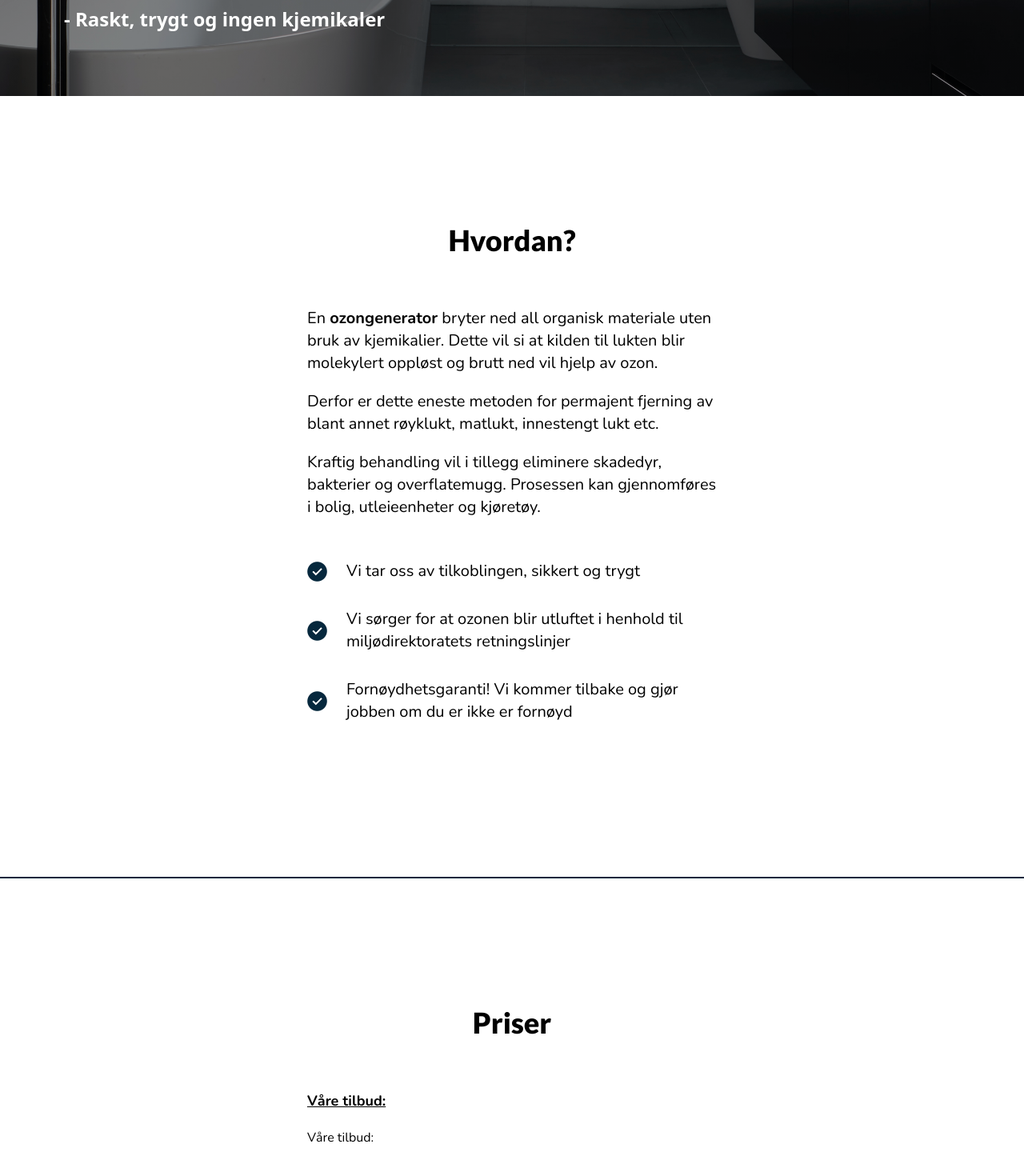
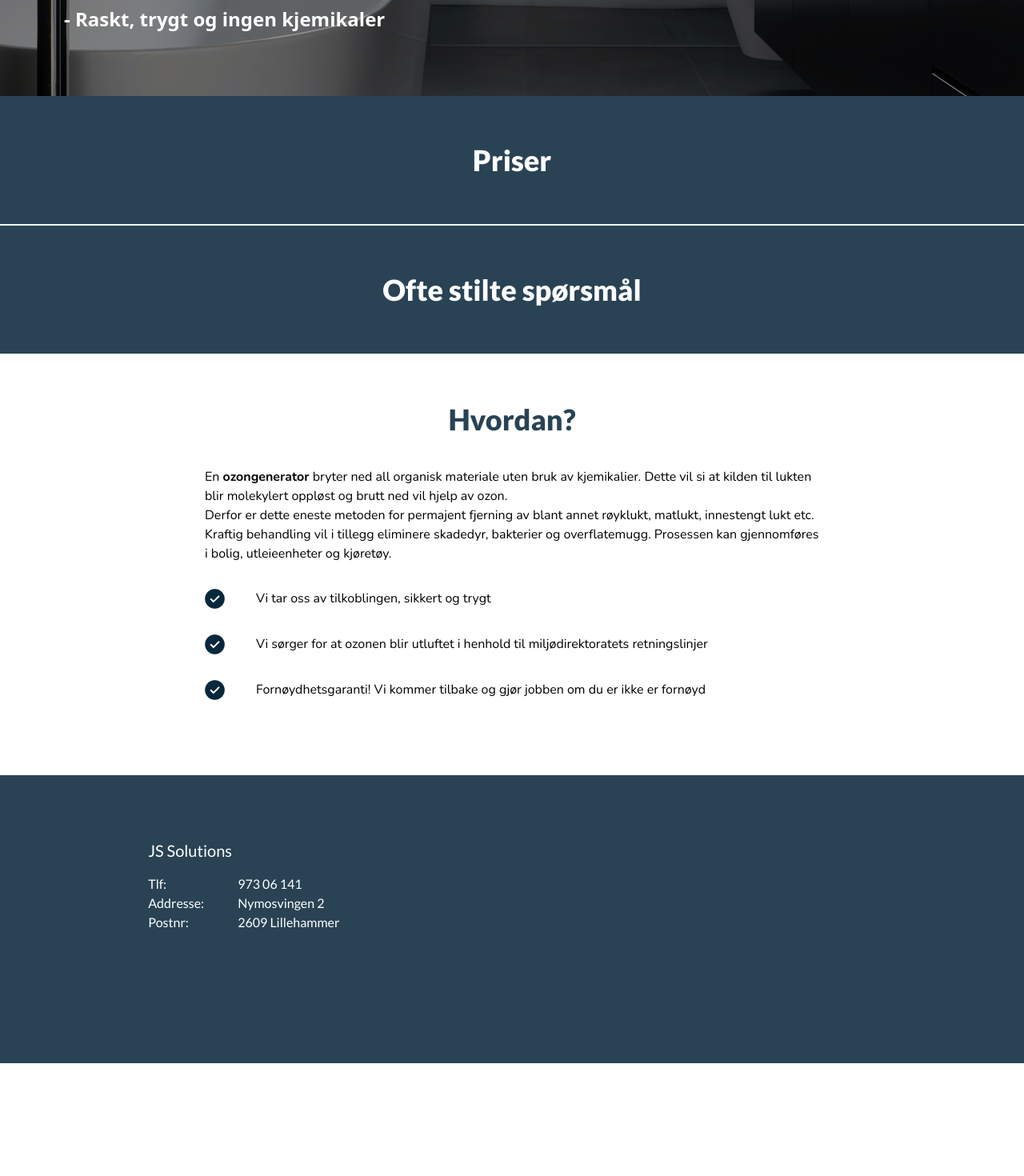
Before and after one commit to MagnusPladsen/ozonbehandling, a Next.js app: page / in a window 1280 px wide. Shown: the part 680-2150 px from the top of the page at 80% size. After the commit the page ends 2009 px from the top, so only its background shows below. Built offline with nearby package versions, Linux system fonts and the light colour scheme; grey boxes are pictures that could not be loaded.

Commit message:
changed design

```diff
--- a/components/index/FAQ.component.tsx
+++ b/components/index/FAQ.component.tsx
@@ -1,37 +1,63 @@
 import React from "react";
 import DefaultButton from "../buttons/DefaultButton.component";
 import BulletInfo from "./BulletInfo.component";
+import { AnimatePresence, motion } from "framer-motion";
 
-export default function FAQ() {
+export default function FAQ({
+  open,
+  setOpen,
+}: {
+  open: boolean;
+  setOpen: Function;
+}) {
   const questionStyling = "font-bold text-lg underline";
   return (
-    <div className="pb-[160px]">
-      <h2 className="font-header font-extrabold text-2xl text-center lg:text-4xl pb-16">
+    <div
+      className={`py-[60px] ${open ? "" : " bg-primary text-white"} w-full`}
+      onClick={() => setOpen("faq")}
+    >
+      <h2
+        className={`font-header font-extrabold text-2xl text-center lg:text-4xl ${
+          open ? "text-primary" : "text-white"
+        }`}
+      >
         Ofte stilte spørsmål
       </h2>
-      <div className="text-left flex flex-col gap-5 font-text ">
-        <p className={`${questionStyling}`}>
-          Er ozon farlig?
-        </p>
+      <AnimatePresence initial={false}
+    >
+      {open ? (
+        <motion.div
+        initial={{ display: "none", height: 0 }}
+        animate={{ display: "block", height: "auto", marginTop: 40 }}
+        exit={{ display: "none", height: 0 }}
+          className={`text-left flex flex-col gap-5 font-text   w-[60vw] mx-auto`}
+        >
+            <p className={`${questionStyling}`}>Er ozon farlig?</p>
             <p className={``}>
-        Ozon er skadelig å puste inn. Derfor er det viktig å forlate området, lukk alle dører og vinduer før maskinen begynner å jobbe. Vi fjerner også folk, dyr og planter fra behandlingsområdet.
+              Ozon er skadelig å puste inn. Derfor er det viktig å forlate
+              området, lukk alle dører og vinduer før maskinen begynner å jobbe.
+              Vi fjerner også folk, dyr og planter fra behandlingsområdet.
             </p>
 
-        <p className={`${questionStyling} pt-5`}>
-          Hva må jeg gjøre?
-        </p>
+            <p className={`${questionStyling} pt-5`}>Hva må jeg gjøre?</p>
             <p className={``}>
-        Det eneste du som kunde må gjøre er å booke en time med oss. Vi tar resten av jobben. Vi kommer til deg, setter opp maskinen og fjerner alt som kan være i fare for ozon.
+              Det eneste du som kunde må gjøre er å booke en time med oss. Vi
+              tar resten av jobben. Vi kommer til deg, setter opp maskinen og
+              fjerner alt som kan være i fare for ozon.
             </p>
 
             <p className={`${questionStyling} pt-5`}>
               Hva skjer med planter og dyr?
             </p>
             <p className={``}>
-        Ozongassen er brutt ned etter 1 time og er ikke lengre farlig for friske mennesker. Da kan man gå inn og starte utlufting, deretter er det trygt for alle etter 3 timer (gravide, lungesykdom, nedsatt immunforsvar etc)
+              Ozongassen er brutt ned etter 1 time og er ikke lengre farlig for
+              friske mennesker. Da kan man gå inn og starte utlufting, deretter
+              er det trygt for alle etter 3 timer (gravide, lungesykdom, nedsatt
+              immunforsvar etc)
             </p>
-
-      </div>
+          </motion.div>
+        ) : null}
+      </AnimatePresence>
     </div>
   );
 }
--- a/components/index/HowInfo.component.tsx
+++ b/components/index/HowInfo.component.tsx
@@ -1,29 +1,54 @@
+import { AnimatePresence, motion } from "framer-motion";
 import BulletInfo from "./BulletInfo.component";
 
-export default function HowInfo() {
+export default function HowInfo({
+  open,
+  setOpen,
+}: {
+  open: boolean;
+  setOpen: Function;
+}) {
   const paragraphStyling = "";
   return (
-    <div className="pb-[160px]">
-      <h2 className="font-header font-extrabold text-center text-4xl pb-16">
+    <div
+      className={`py-[60px] ${open ? "" : " bg-primary text-white"} `}
+      onClick={() => setOpen("howInfo")}
+    >
+      <h2
+        className={`font-header font-extrabold text-2xl text-center lg:text-4xl ${
+          open ? "text-primary" : "text-white"
+        }`}
+      >
         Hvordan?
       </h2>
-      <div className="text-left flex flex-col gap-5 font-text text-xl ">
+      <AnimatePresence initial={false}
+    >
+      {open ? (
+        <motion.div
+        initial={{ display: "none", height: 0 }}
+        animate={{ display: "block", height: "auto", marginTop: 40 }}
+        exit={{ display: "none", height: 0 }}
+          className={`text-left flex flex-col gap-5 font-text   w-[60vw] mx-auto`}
+        >
             <p className={paragraphStyling}>
               En <span className="font-bold">ozongenerator</span> bryter ned all
-          organisk materiale uten bruk av kjemikalier. Dette vil si at kilden til lukten blir molekylert oppløst og brutt ned
-          vil hjelp av ozon.
+              organisk materiale uten bruk av kjemikalier. Dette vil si at
+              kilden til lukten blir molekylert oppløst og brutt ned vil hjelp
+              av ozon.
             </p>
             <p className={paragraphStyling}>
-          Derfor er dette eneste metoden for permajent fjerning av blant annet
-          røyklukt, matlukt, innestengt lukt etc.
+              Derfor er dette eneste metoden for permajent fjerning av blant
+              annet røyklukt, matlukt, innestengt lukt etc.
             </p>
             <p className={paragraphStyling}>
               Kraftig behandling vil i tillegg eliminere skadedyr, bakterier og
-          overflatemugg.
-          Prosessen kan gjennomføres i bolig, utleieenheter og kjøretøy.
+              overflatemugg. Prosessen kan gjennomføres i bolig, utleieenheter
+              og kjøretøy.
             </p>
             <BulletInfo />
-      </div>
+          </motion.div>
+        ) : null}
+      </AnimatePresence>
     </div>
   );
 }
--- a/components/index/Prices.component.tsx
+++ b/components/index/Prices.component.tsx
@@ -1,23 +1,42 @@
 import React from "react";
 import DefaultButton from "../buttons/DefaultButton.component";
 import BulletInfo from "./BulletInfo.component";
+import { AnimatePresence, motion } from "framer-motion";
 
-export default function Prices() {
+export default function Prices({
+  open,
+  setOpen,
+}: {
+  open: boolean;
+  setOpen: Function;
+}) {
   const questionStyling = "font-bold text-lg underline";
   return (
-    <div className="pb-[160px]">
-      <h2 className="font-header font-extrabold text-2xl text-center lg:text-4xl pb-16">
+    <div
+      className={`py-[60px] ${open ? "" : " bg-primary text-white"} `}
+      onClick={() => setOpen("prices")}
+    >
+      <h2
+        className={`font-header font-extrabold text-2xl text-center lg:text-4xl ${
+          open ? "text-primary" : "text-white"
+        }`}
+      >
         Priser
       </h2>
-      <div className="text-left flex flex-col gap-5 font-text ">
-        <p className={`${questionStyling}`}>
-          Våre tilbud:
-        </p>
-        <p className={``}>
-          Våre tilbud:
-        </p>
-
-      </div>
+      <AnimatePresence initial={false}
+    >
+      {open ? (
+        <motion.div
+        initial={{ display: "none", height: 0 }}
+        animate={{ display: "block", height: "auto", marginTop: 40 }}
+        exit={{ display: "none", height: 0 }}
+          className={`text-left flex flex-col gap-5 font-text   w-[60vw] mx-auto`}
+        >
+          <p className={`${questionStyling}`}>Våre tilbud:</p>
+          <p className={``}></p>
+        </motion.div>
+      ): null}
+      </AnimatePresence>
     </div>
   );
 }
--- a/components/siteWrapper/SiteWrapper.component.tsx
+++ b/components/siteWrapper/SiteWrapper.component.tsx
@@ -13,11 +13,11 @@ export default function SiteWrapper({
             return (
               <>
                 <div
-                  className={` mx-auto w-[80vw] md:w-[60vw] xl:w-[40vw] flex flex-col pt-[160px]`}
+                  className={` flex flex-col`}
                 >
                   {child}
                 </div>
-                <Spacer />
+                <div className="bg-white w-[80vw] mx-auto h-[2px]"></div>
               </>
             );
           })
--- a/components/spacer/Spacer.component.tsx
+++ b/components/spacer/Spacer.component.tsx
@@ -1,5 +1,5 @@
 import React from "react";
 
 export default function Spacer() {
-  return <div className="bg-primary w-[100vw] h-[2px]"></div>;
+  return <div className="bg-white w-full h-[2px]"></div>;
 }
--- a/pages/index.tsx
+++ b/pages/index.tsx
@@ -1,6 +1,6 @@
 import type { NextPage } from "next";
 import Head from "next/head";
-import { useState } from "react";
+import { useEffect, useState } from "react";
 import Footer from "../components/footer/Footer.component";
 import FAQ from "../components/index/FAQ.component";
 import HowInfo from "../components/index/HowInfo.component";
@@ -12,6 +12,51 @@ import Prices from "../components/index/Prices.component";
 
 const Home: NextPage = () => {
   const [dropdownOpen, setdropdownOpen] = useState(false);
+  const [howInfoOpen, setHowInfoOpen] = useState(true);
+  const [pricesOpen, setpricesOpen] = useState(false);
+  const [faqOpen, setfaqOpen] = useState(false);
+
+  // make a function that openes the clicked component and closes the others
+  const openComponent = (component: string) => {
+    if (component === "howInfo") {
+      if (howInfoOpen) {
+        setHowInfoOpen(false);
+      }
+      if (!howInfoOpen) {
+        setHowInfoOpen(true);
+      }
+      setpricesOpen(false);
+      setfaqOpen(false);
+    }
+    if (component === "prices") {
+      if (pricesOpen) {
+        setpricesOpen(false);
+      }
+      if (!pricesOpen) {
+        setpricesOpen(true);
+      }
+      setHowInfoOpen(false);
+      setfaqOpen(false);
+    }
+    if (component === "faq") {
+      if (faqOpen) {
+        setfaqOpen(false);
+      }
+      if (!faqOpen) {
+        setfaqOpen(true);
+      }
+      setHowInfoOpen(false);
+      setpricesOpen(false);
+    }
+  };
+
+  useEffect(() => {
+    if (howInfoOpen === false && pricesOpen === false && faqOpen === false) {
+      setHowInfoOpen(true);
+    }
+  }, [howInfoOpen, pricesOpen, faqOpen]);
+
+
   return (
     <div className="">
       <Head>
@@ -33,9 +78,9 @@ const Home: NextPage = () => {
       <NavBar dropdownOpen={dropdownOpen} setdropdownOpen={setdropdownOpen} />
       <Hero />
       <SiteWrapper>
-        <HowInfo />
-        <Prices />
-        <FAQ />
+        <Prices open={pricesOpen} setOpen={openComponent} />
+        <FAQ open={faqOpen} setOpen={openComponent} />
+        <HowInfo open={howInfoOpen} setOpen={openComponent} />
       </SiteWrapper>
       <Footer />
     </div>
--- a/tailwind.config.js
+++ b/tailwind.config.js
@@ -7,7 +7,7 @@ module.exports = {
   theme: {
     extend: {
       colors: {
-        primary: "#06283D",
+        primary: "#294354",
       },
     },
     fontFamily: {
```
Lines whose indentation alone changed are shown as unchanged.
